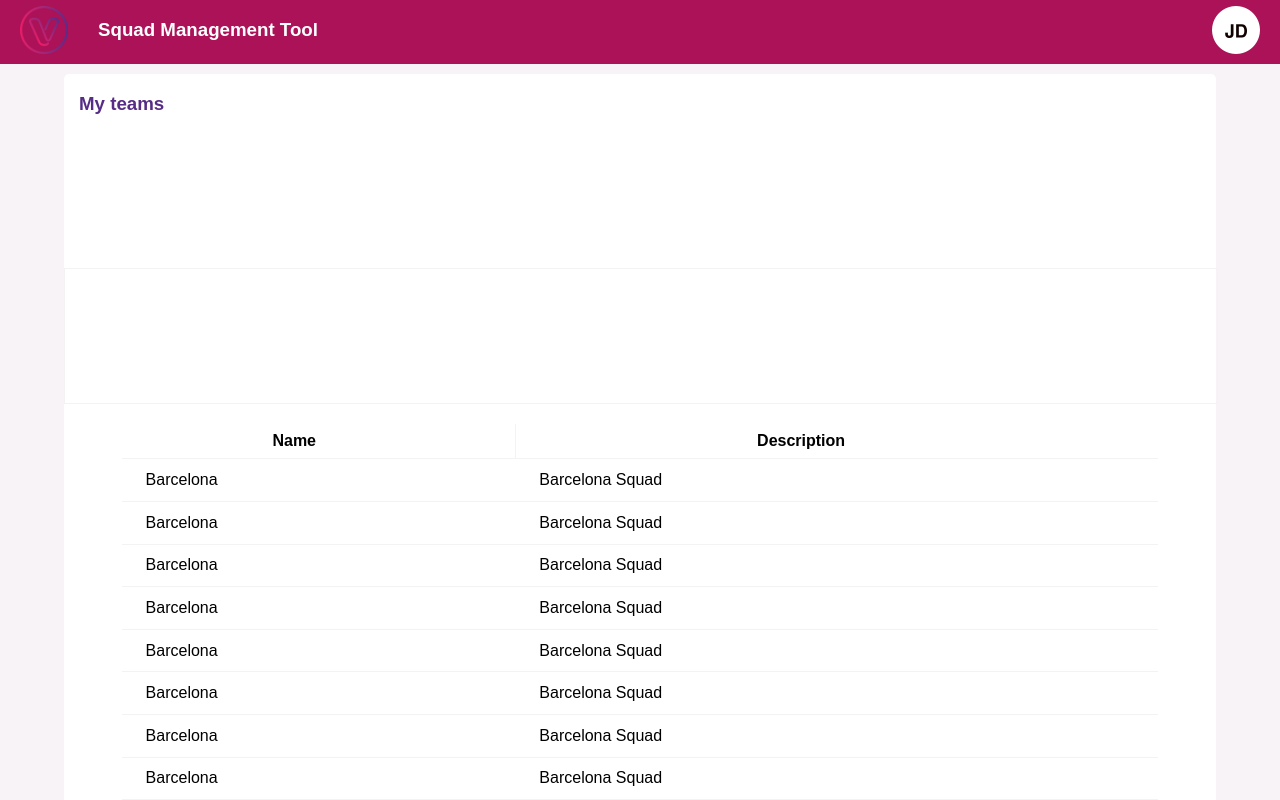
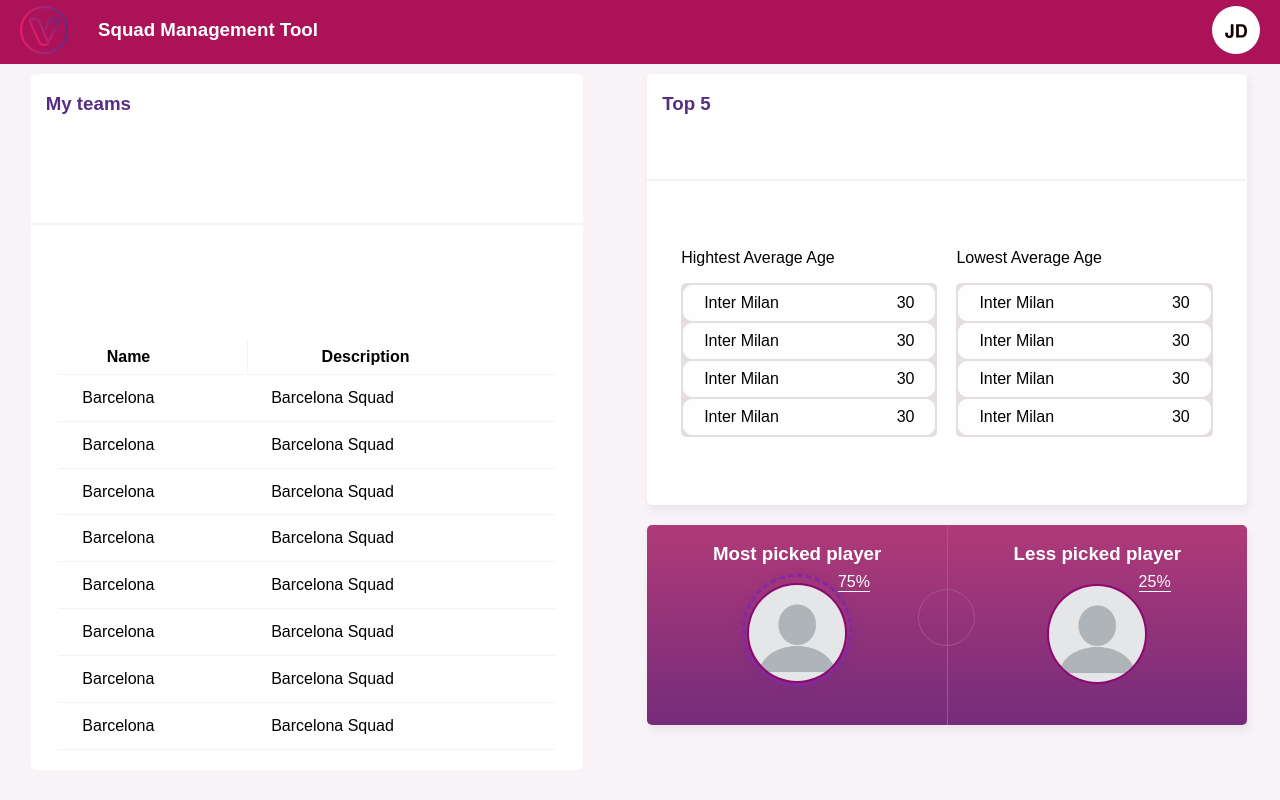
Before and after one commit to andre1828/squad-management-tool, a React (Create React App) app: page / in a window 1280 px wide. Shown: the top 800 px of the page. Built offline with nearby package versions, Linux system fonts and the light colour scheme.

Commit message:
introduce media query for larger screens

```diff
--- a/src/HighlightedPlayers/HighlightedPlayers.css
+++ b/src/HighlightedPlayers/HighlightedPlayers.css
@@ -4,6 +4,7 @@
     background: linear-gradient(180deg, rgba(176, 58, 120, 1) 0%, rgba(117, 44, 123, 1) 100%);
     box-shadow: 2px 5px 9px #696f6d1a;
     border-radius: 5px;
+    max-height: 25vh;
     width: 90%;
     margin: 10px auto;
     display: flex;
--- a/src/HomePage/HomePage.css
+++ b/src/HomePage/HomePage.css
@@ -0,0 +1,14 @@
+@media screen and (min-width: 768px) {
+    .home-page {
+        display: grid;
+        grid-template-areas: "my-teams top-5" "my-teams highlighted-players";
+    }
+    .my-teams {
+        grid-row-start: my-teams;
+        grid-row-end: my-teams;
+    }
+
+    .widget-title {
+        height: 2vh;
+    }
+}
--- a/src/HomePage/HomePage.js
+++ b/src/HomePage/HomePage.js
@@ -1,3 +1,4 @@
+import './HomePage.css'
 import React from 'react'
 import MyTeams from './../MyTeams/MyTeams.js'
 import Top5 from './../Top5/Top5.js'
@@ -5,11 +6,11 @@
 
 function HomePage() {
     return (
-        <>
+        <div className="home-page">
             <MyTeams />
             <Top5 />
             <HighlightedPlayers />
-        </>
+        </div>
     )
 }
 
--- a/src/MyTeams/MyTeams.css
+++ b/src/MyTeams/MyTeams.css
@@ -1,5 +1,6 @@
 .my-teams {
     background-color: white;
+    max-height: 87vh;
     width: 90%;
     margin: 10px auto;
     border-radius: 5px;
@@ -12,16 +13,14 @@
 }
 
 .title-border {
+    height: 0%;
     width: 100%;
     border: 0.2px #f3f3f3 solid;
 }
 
 table {
-    margin-left: auto;
-    margin-right: auto;
-    margin-top: 20px;
+    margin: 20px auto;
     width: 90%;
-    height: 80%;
     border-collapse: collapse;
     border-radius: 1em;
     background-color: white;
```
